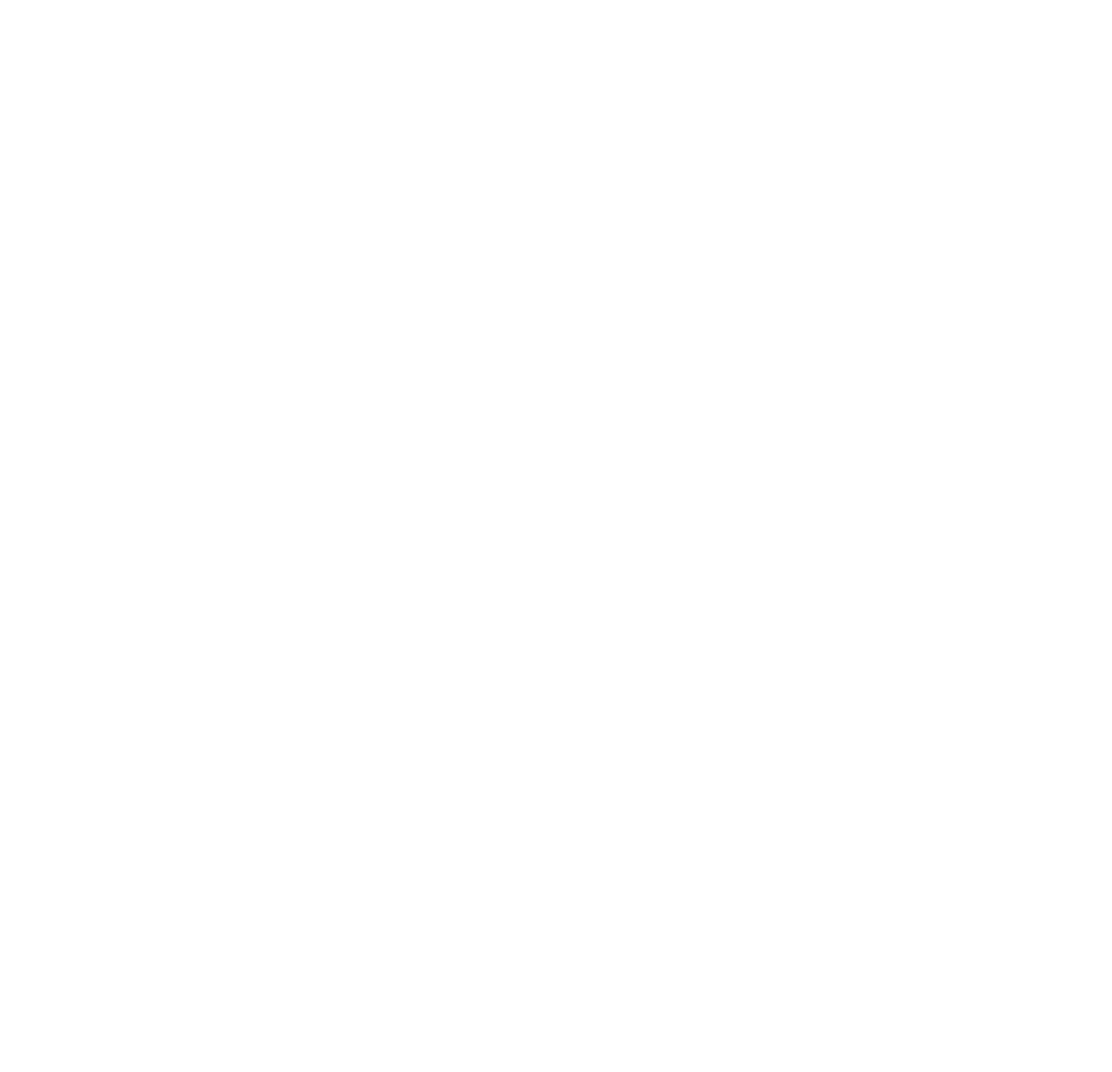
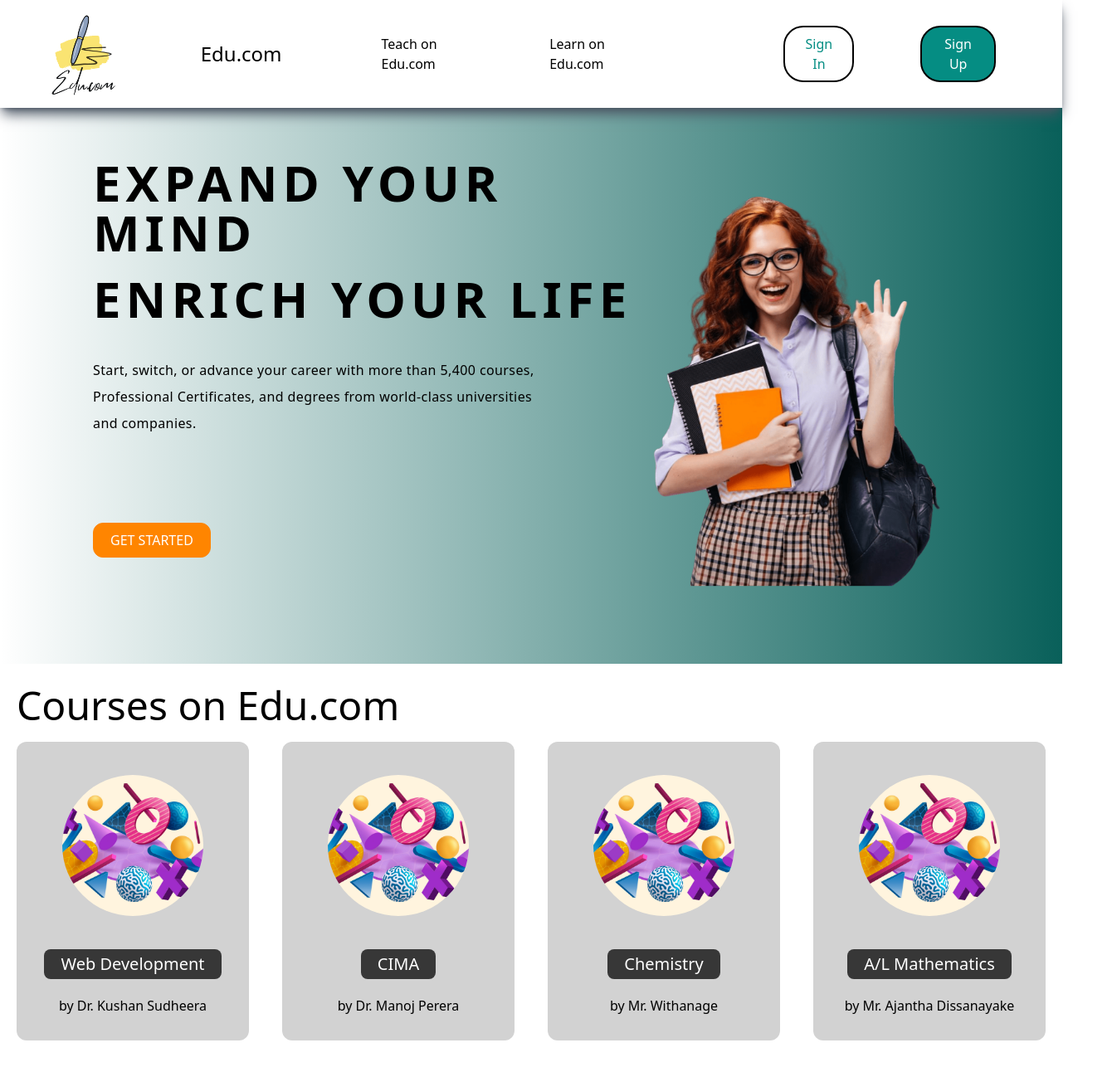
Before and after one commit to vishnaka-dasanayaka/SLTMS, a React (Create React App) app in the folder Frontend/: page / in a window 1280 px wide. Shown: the top 1292 px of the page at 83% size, 1340 px wide, since content can reach past the window. Before the commit the page ends 800 px from the top, so only its background shows below. Built offline with nearby package versions, Linux system fonts and the light colour scheme.

Commit message:
deploy on local host
make some changes to covert host mode to local host mode

```diff
--- a/Frontend/src/App.js
+++ b/Frontend/src/App.js
@@ -19,10 +19,10 @@
 
 function App() {
 
-  const basename = '/grp8';
+  //const basename = '/grp8';
   return (
     <div>
-    <BrowserRouter basename={basename}>
+    <BrowserRouter >
       <Routes>
         <Route exact path="/" element={<Home />} />
         <Route path="/about" element={<About />} />
--- a/Frontend/src/components/BecomeATeacher/BecomeATeacher.jsx
+++ b/Frontend/src/components/BecomeATeacher/BecomeATeacher.jsx
@@ -40,7 +40,7 @@
         </div>
 
         <div className='w-[400px]'>
-            <img src="../grp8/img/teacher.jpg" alt="" />
+            <img src="../img/teacher.jpg" alt="" />
         </div>
 
       </div>
--- a/Frontend/src/components/Hero/Hero.jsx
+++ b/Frontend/src/components/Hero/Hero.jsx
@@ -40,7 +40,7 @@
             </div>
 
             <div className='w-2/5'>
-                <img className='-ml-20 mb-10 scale-[1.6]' src="../grp8/img/hero_side.png" alt="" />
+                <img className='-ml-20 mb-10 scale-[1.6]' src="../img/hero_side.png" alt="" />
             </div>
 
         </div>
--- a/Frontend/src/components/Navigation/Navbar.jsx
+++ b/Frontend/src/components/Navigation/Navbar.jsx
@@ -8,7 +8,7 @@
         <div className='flex items-center justify-center min-w-full bg-white shadow-lg shadow-gray-600 '>
 
             <div className='px-10'>
-                <img className='xl:h-[130px]' src="../grp8/img/logo.png" alt="" />
+                <img className='xl:h-[130px]' src="../img/logo.png" alt="" />
             </div>
 
             <div className='px-10'>
--- a/Frontend/src/pages/SignUp/SignUp.jsx
+++ b/Frontend/src/pages/SignUp/SignUp.jsx
@@ -12,7 +12,7 @@
         <div className='flex justify-center items-center h-40 m-10 bg-gradient-to-l from-[#e99f69] shadow-lg w-96'>
             <div className='ml-10 text-3xl font-extrabold uppercase'>student</div>
             <div>
-                <img className='scale-[0.7]' src="../grp8/img/student.png" alt="" />
+                <img className='scale-[0.7]' src="../img/student.png" alt="" />
             </div>
         </div>
         </Link>
@@ -21,7 +21,7 @@
 
             <div className='ml-10 text-3xl font-extrabold uppercase'>teacher</div>
             <div>
-                <img className='mb-5 scale-[0.8]' src="../grp8/img/teacher.png" alt="" />
+                <img className='mb-5 scale-[0.8]' src="../img/teacher.png" alt="" />
             </div>
           </div>
         </Link>
--- a/Frontend/src/pages/StudentPage/StudentCourses.jsx
+++ b/Frontend/src/pages/StudentPage/StudentCourses.jsx
@@ -94,7 +94,7 @@
                         <div className="w-full h-2/3">
                           <img
                             className="w-full h-full"
-                            src="../grp8/img/math.jpg"
+                            src="../img/math.jpg"
                             alt=""
                           />
                         </div>
--- a/Frontend/src/pages/StudentPage/StudentDashboard.jsx
+++ b/Frontend/src/pages/StudentPage/StudentDashboard.jsx
@@ -93,7 +93,7 @@
                         <div className="w-full h-2/3">
                           <img
                             className="w-full h-full"
-                            src="../grp8/img/teacher.jpg"
+                            src="../img/teacher.jpg"
                             alt=""
                           />
                         </div>
@@ -137,7 +137,7 @@
                         <div className="w-full h-2/3">
                           <img
                             className="w-full h-full"
-                            src="../grp8/img/math.jpg"
+                            src="../img/math.jpg"
                             alt=""
                           />
                         </div>
```
